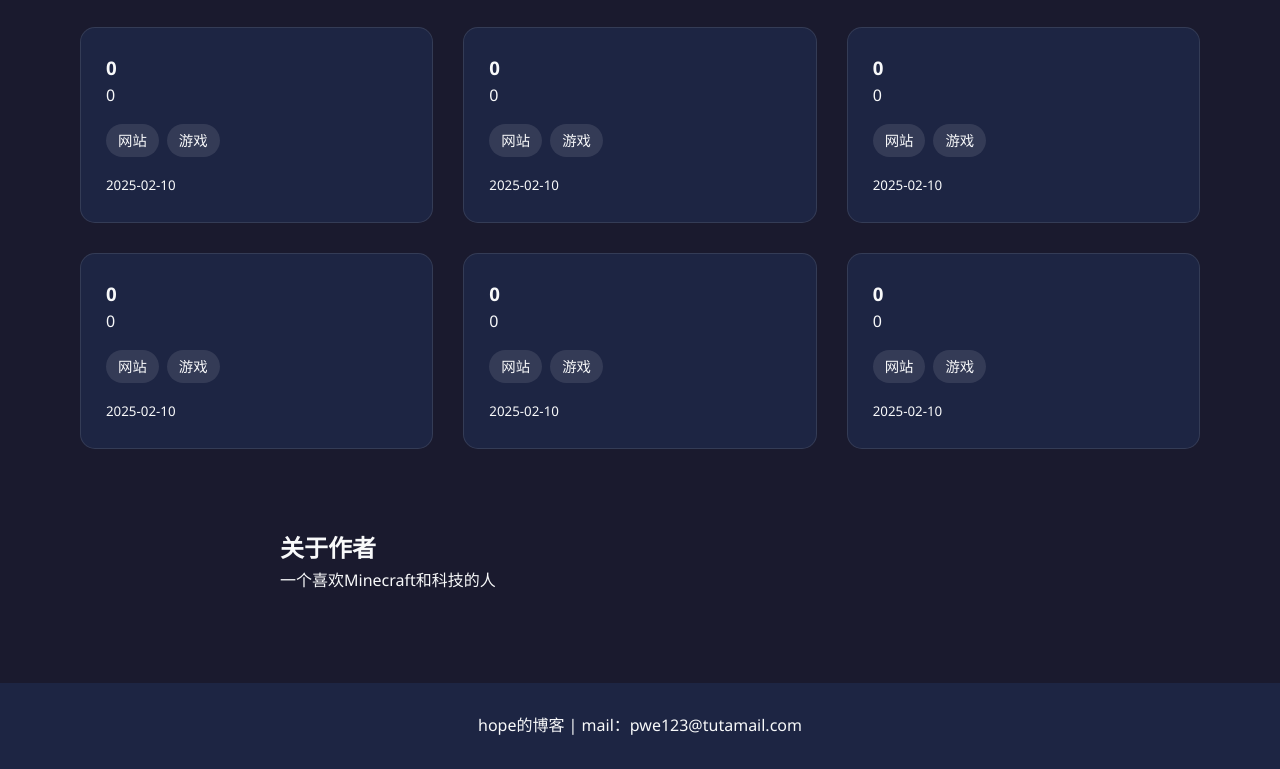
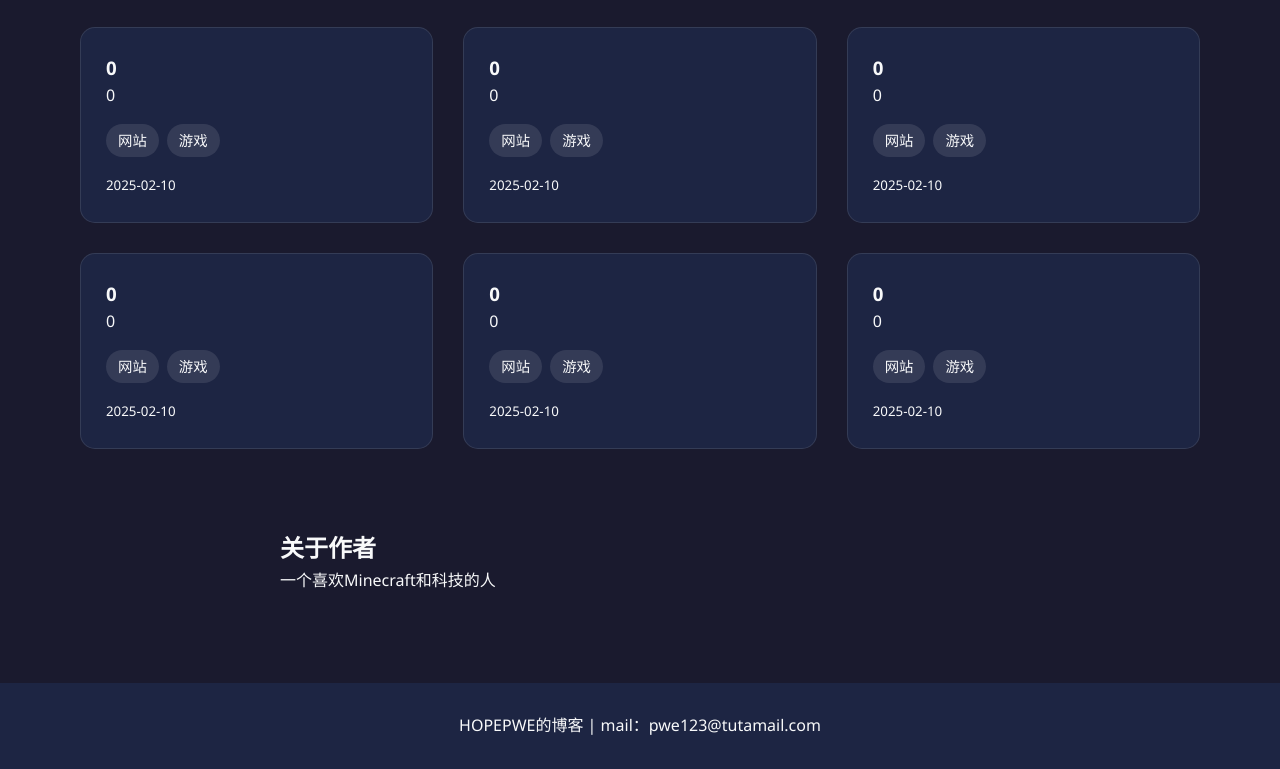
Before and after one commit to HOPEPWE/hopepwe.github.io, a plain HTML site: page index.html in a window 1280 px wide. Shown: the part 1151-1920 px from the top of the page. Drawn offline with Linux system fonts and the light colour scheme.

Commit message:
Update index.html

```diff
--- a/index.html
+++ b/index.html
@@ -3,7 +3,7 @@
 <head>
     <meta charset="UTF-8">
     <meta name="viewport" content="width=device-width, initial-scale=1.0">
-    <title>HOPE的博客</title>
+    <title>HOPEPWE的博客</title>
     <style>
         :root {
             --primary: #3a86ff;
@@ -348,7 +348,7 @@
     </section>
 
     <footer>
-        <p>hope的博客 | mail：pwe123@tutamail.com</p>
+        <p>HOPEPWE的博客 | mail：pwe123@tutamail.com</p>
     </footer>
 
     <script>
```
